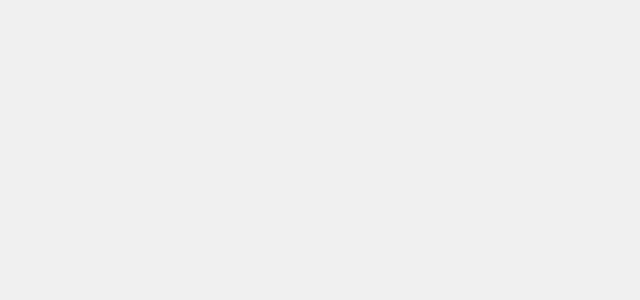
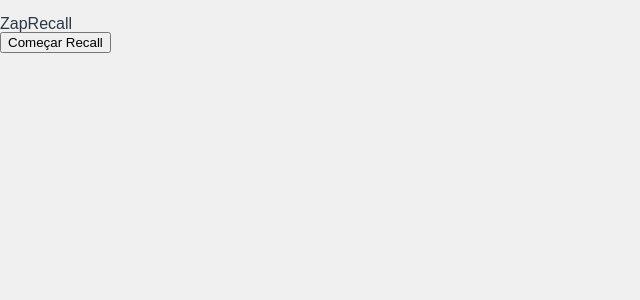
Before and after one commit to AkoruuDev/ZapRecallz, a React (Create React App) app: page / in a window 1280 px wide. Shown: the top 300 px of the page, without its empty margins (0-640 px from the left). Built offline with nearby package versions, Linux system fonts and the light colour scheme; a web font is replaced by a local one.

Commit message:
BAS [Start Game]: Create structure for start game with a initial page Welcome.js

```diff
--- a/src/components/App.js
+++ b/src/components/App.js
@@ -1,9 +1,18 @@
+import { useState } from "react";
 import GlobalStyle from "../style/globalStyle";
+import Game from "./Game";
+import Welcome from "./Welcome";
 
 export default function App() {
+    const [start, setStart] = useState(false);
+
     return(
         <>
             <GlobalStyle />
+            {!start ?
+                <Welcome setStart={setStart} /> :
+                <Game />
+            }
         </>
     )
 }
--- a/src/components/Game.js
+++ b/src/components/Game.js
@@ -1,5 +1,5 @@
 export default function Game() {
     return(
-        <></>
+        <>Game</>
     )
 }
--- a/src/components/Welcome.js
+++ b/src/components/Welcome.js
@@ -1,5 +1,11 @@
-export default function Welcome() {
+export default function Welcome({ setStart }) {
     return(
-        <></>
+        <>
+            <>
+                <img src="" />
+                <h1>ZapRecall</h1>
+            </>
+            <button onClick={() => setStart(true)}>Começar Recall</button>
+        </>
     )
 }
```
